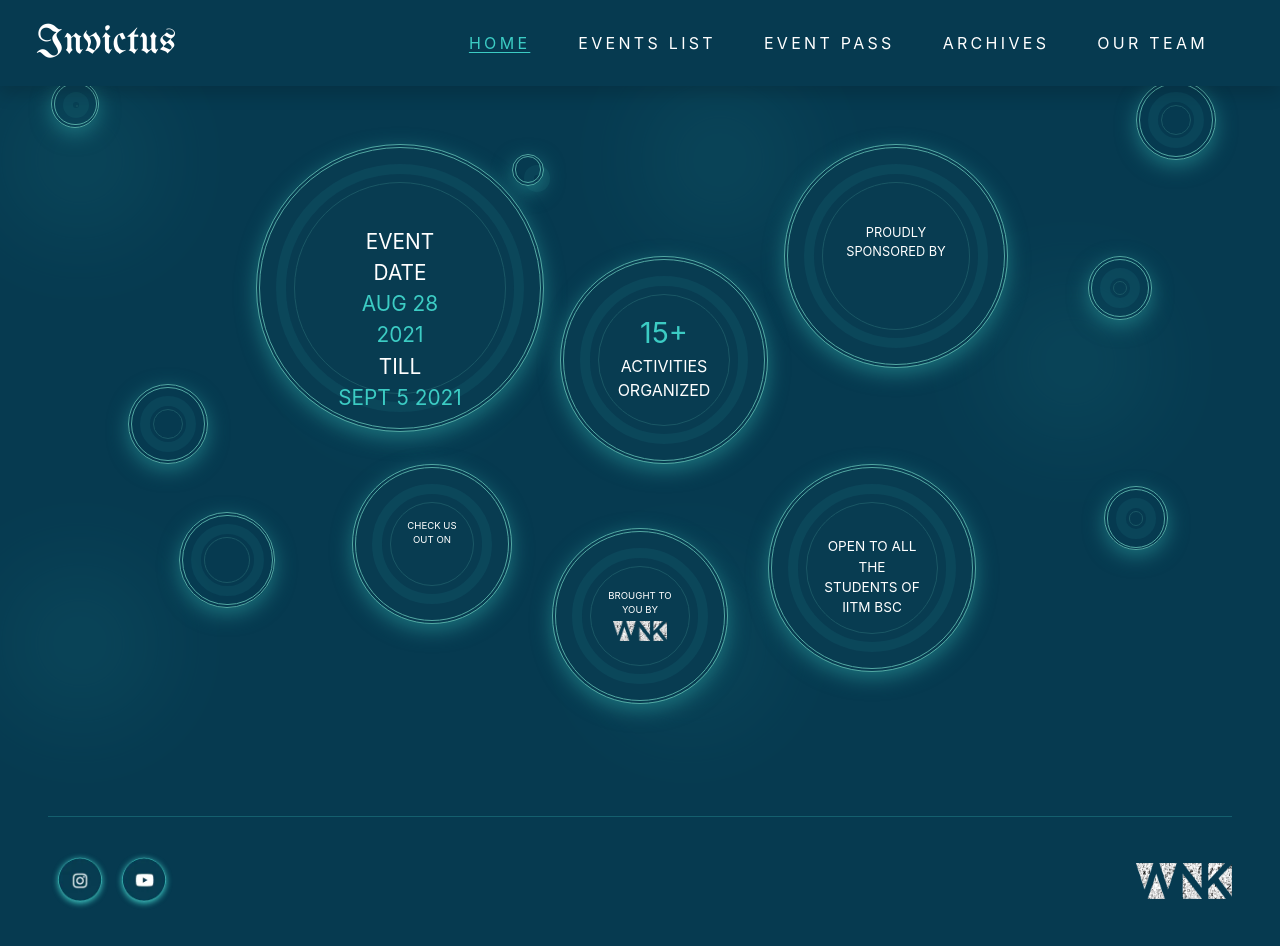
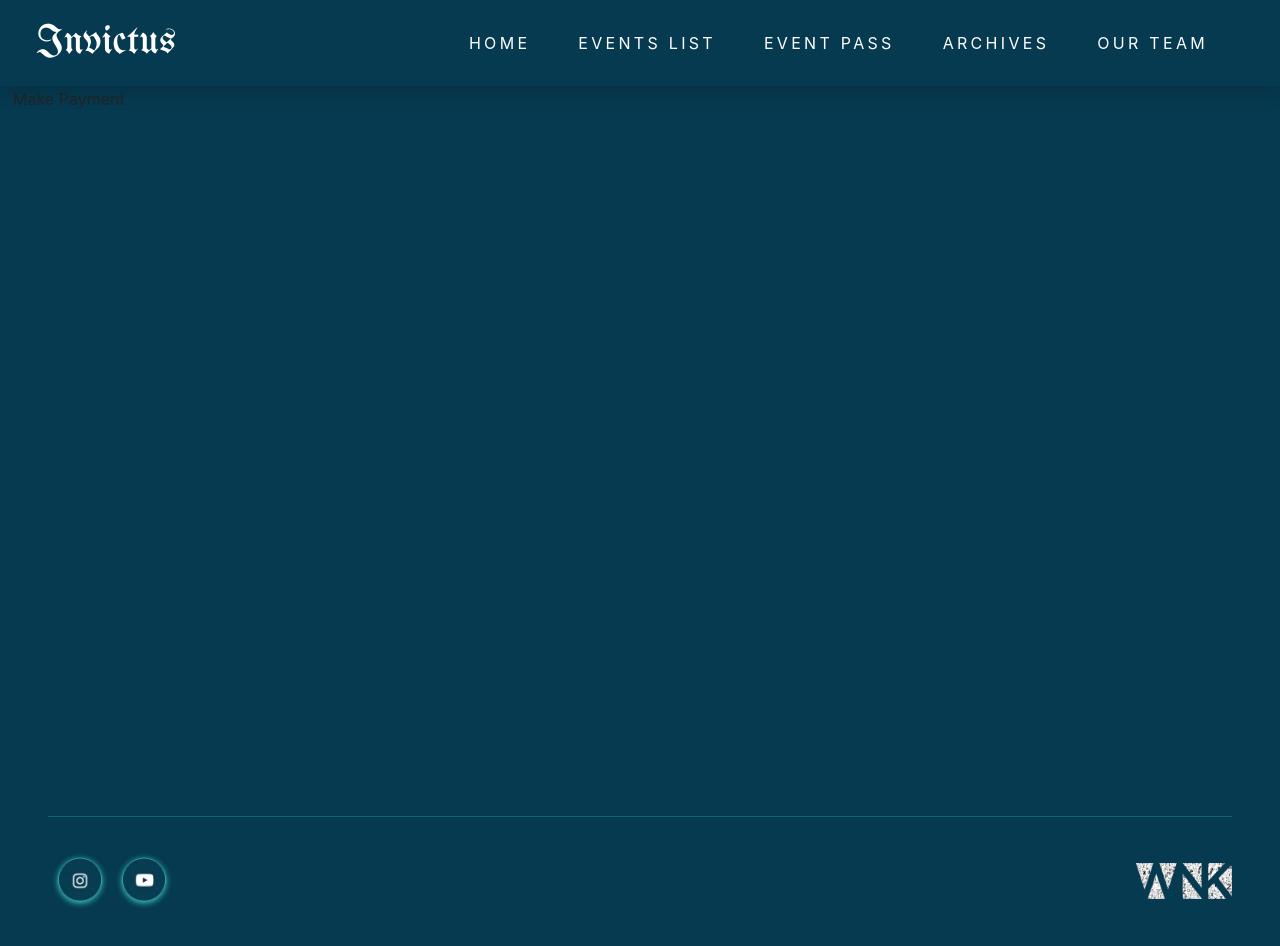
Before and after one commit to iamnoufal/infoquest, a React (Create React App) app: page /payment in a window 1280 px wide. Before the commit this address led to /. Shown: the top 946 px of the page. Built offline with nearby package versions, Linux system fonts and the light colour scheme; no server answers.

Commit message:
fix: remove provider login

```diff
--- a/src/App.js
+++ b/src/App.js
@@ -10,6 +10,7 @@ import EventPassPage from "pages/pass";
 import EventLivePage from "pages/live";
 import ArchivePage from "pages/archives";
 import Authenticate from "components/Auth";
+import PaymentPage from "pages/payment";
 
 import { AppContext } from "contexts/app";
 
@@ -51,6 +52,7 @@ function App() {
         <BrowserRouter>
           <Switch>
             <Route exact path="/events" render={(routeProps) => <EventsPage {...routeProps} />} />
+            <Route exact path="/payment" render={(routeProps) => <PaymentPage {...routeProps} />} />
             <Route
               exact
               path="/schedule"
--- a/src/apis/firebase.js
+++ b/src/apis/firebase.js
@@ -74,9 +74,9 @@ export const getProfileDetails = async () => {
 export const signInFirebase = () => {
   const auth = getAuth();
   const provider = new GoogleAuthProvider();
-  provider.setCustomParameters({
-    hd: "student.onlinedegree.iitm.ac.in",
-  });
+  // provider.setCustomParameters({
+  //   hd: "student.onlinedegree.iitm.ac.in",
+  // });
   return signInWithPopup(auth, provider)
     .then((result) => {
       // This gives you a Google Access Token. You can use it to access the Google API.
--- /dev/null
+++ b/src/pages/payment.js
@@ -0,0 +1,68 @@
+import { useLocation } from "react-router";
+import { Redirect } from "react-router";
+import queryString from "query-string";
+
+import Layout from "components/Layout";
+
+const PaymentPage = () => {
+  const initializeRazorpay = () => {
+    return new Promise((resolve) => {
+      const script = document.createElement("script");
+      script.src = "https://checkout.razorpay.com/v1/checkout.js";
+      // document.body.appendChild(script);
+
+      script.onload = () => {
+        resolve(true);
+      };
+      script.onerror = () => {
+        resolve(false);
+      };
+
+      document.body.appendChild(script);
+    });
+  };
+  const makePayment = async () => {
+    console.log("here...");
+    const res = await initializeRazorpay();
+
+    if (!res) {
+      alert("Razorpay SDK Failed to load");
+      return;
+    }
+
+    // Make API call to the serverless API
+    const data = await fetch("http://127.0.0.1:3000/api/razorpay", { method: "POST" }).then((t) =>
+      t.json()
+    );
+    console.log(data);
+    var options = {
+      key: process.env.RAZORPAY_KEY, // Enter the Key ID generated from the Dashboard
+      name: "InfoQuest",
+      currency: data.currency,
+      amount: data.amount,
+      order_id: data.id,
+      description: "Thankyou for your test donation",
+      image: "https://manuarora.in/logo.png",
+      handler: function (response) {
+        // Validate payment at server - using webhooks is a better idea.
+        alert(response.razorpay_payment_id);
+        alert(response.razorpay_order_id);
+        alert(response.razorpay_signature);
+      },
+      prefill: {
+        name: "Noufal Rahman",
+        email: "noufal@gct.ac.in",
+        contact: "8610023136",
+      },
+    };
+    const paymentObject = new window.Razorpay(options);
+    paymentObject.open();
+  };
+  return (
+    <Layout>
+      <button onClick={makePayment} className='btn auth-btn'>Make Payment</button>
+    </Layout>
+  );
+};
+
+export default PaymentPage;
```
